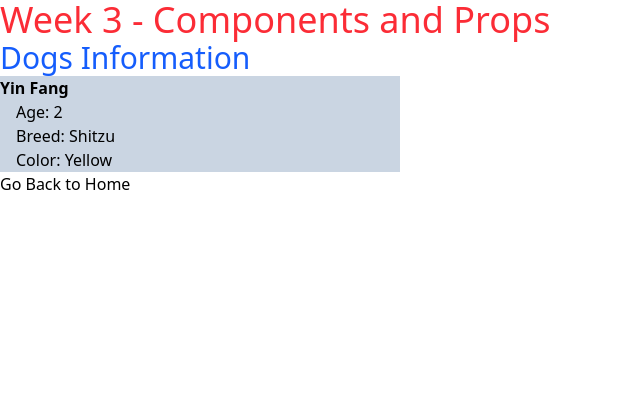
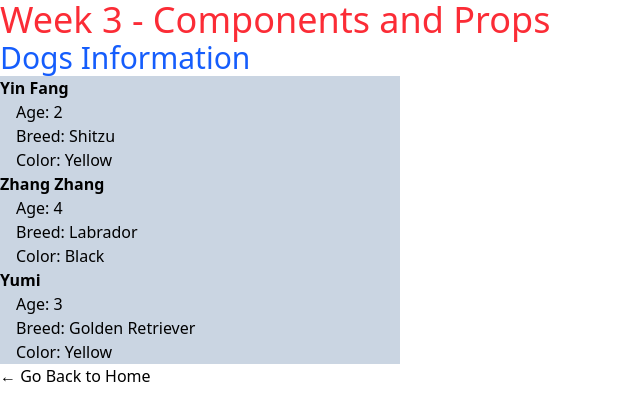
Before and after one commit to louispadillo/cprg306a-assignment, a Next.js app: page /week-3 in a window 1280 px wide. Shown: the top 420 px of the page, without its empty margins (0-640 px from the left). Built offline with nearby package versions, Linux system fonts and the light colour scheme.

Commit message:
added dogs.js from class exercise

```diff
--- a/app/go-back.js
+++ b/app/go-back.js
@@ -3,6 +3,6 @@ import Link from "next/link";
 // Created a back to link to the home page for easier navigation.
 export default function GoBack() {
     return (
-        <Link href="/">Go Back to Home</Link>
+        <Link href="/">← Go Back to Home</Link>
     );
 }
--- /dev/null
+++ b/app/week-3/dogs.js
@@ -0,0 +1,13 @@
+import Link from "next/link";
+
+// Created a back to link to the home page for easier navigation.
+export default function Dogs(dogInfo) {
+    return (
+        <section className="bg-slate-300 w-100">
+                <h2 className="font-bold">{dogInfo.name}</h2>
+                <p className="ml-4">Age: {dogInfo.age}</p>
+                <p className="ml-4">Breed: {dogInfo.breed}</p>
+                <p className="ml-4">Color: {dogInfo.color}</p>
+        </section>
+    );
+}
--- a/app/week-3/page.js
+++ b/app/week-3/page.js
@@ -1,22 +1,24 @@
 import GoBack from "../go-back";
+import Dogs from "./dogs";
 
 export default function Page() {
-    const dog1 = {
-        name: "Yin Fang",
-        age: 2,
-        breed: "Shitzu",
-        color: "Yellow"
-    }
+    const dogsList = [
+        { name: "Yin Fang", age: 2, breed: "Shitzu", color: "Yellow" },
+        { name: "Zhang Zhang", age: 4, breed: "Labrador", color: "Black" },
+        { name: "Yumi", age: 3, breed: "Golden Retriever", color: "Yellow" }
+    ]
+
     return (
         <main>
             <h1 className="text-4xl text-red-500">Week 3 - Components and Props</h1>
             <h2 className="text-3xl text-blue-600">Dogs Information</h2>
-            <section className="bg-slate-300 w-100">
-                <h2 className="font-bold">{dog1.name}</h2>
-                <p className="ml-4">Age: {dog1.age}</p>
-                <p className="ml-4">Breed: {dog1.breed}</p>
-                <p className="ml-4">Color: {dog1.color}</p>
-            </section>
+
+            {/*index would be the number on the array, dog would hold the push the info for each dog object in the dogList */}
+            {dogsList.map((dog, index) => ( // essentially a for loop that creates a link for each week in the weeks array
+
+                <Dogs key={index} {...dog} />
+            ))}
+
             <GoBack />
         </main>
     );
```
Also changed, not shown: app/page.js (indentation only).
